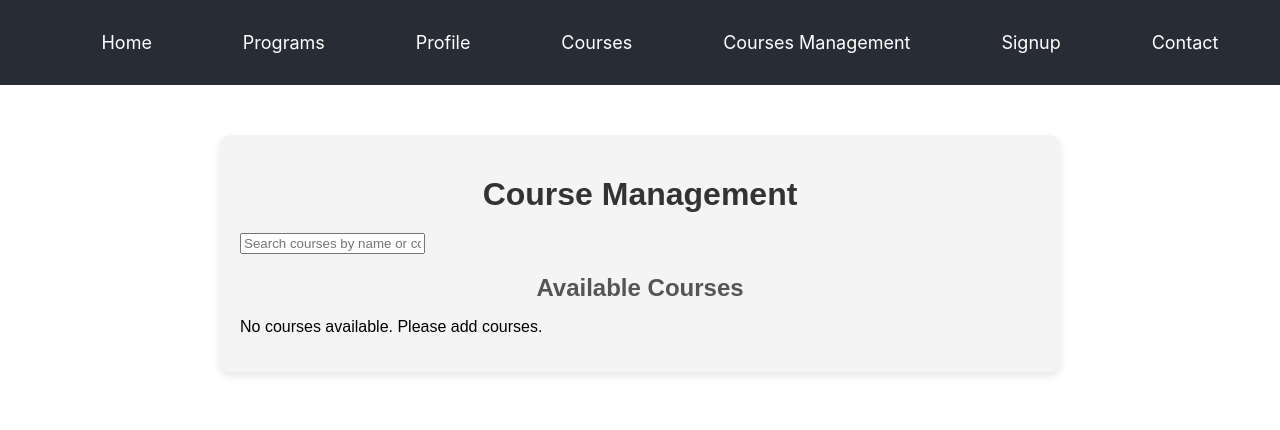
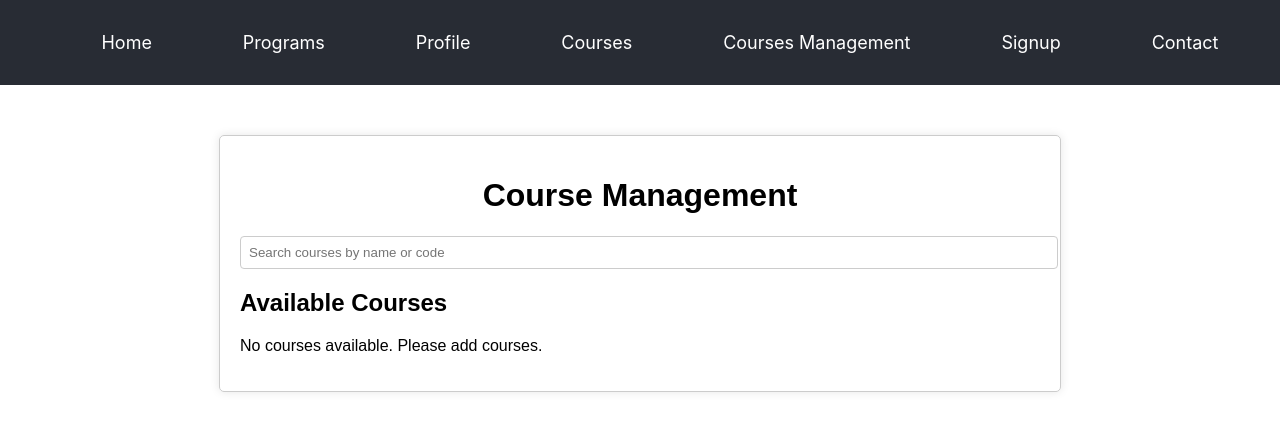
Before and after one commit to code-sample-git/group2-bow-course-registration, a React (Create React App) app: page /courses in a window 1280 px wide. Shown: the top 430 px of the page. Built offline with nearby package versions, Linux system fonts and the light colour scheme.

Commit message:
Update Courses.css

```diff
--- a/src/components/Courses.css
+++ b/src/components/Courses.css
@@ -2,121 +2,87 @@
 .course-container {
     font-family: 'Arial', sans-serif;
     margin: 50px auto;
+    max-width: 800px;
     padding: 20px;
-    width: 80%;
-    max-width: 800px;
-    background-color: #f4f4f4;
-    border-radius: 10px;
-    box-shadow: 0 4px 8px rgba(0, 0, 0, 0.1);
+    border: 1px solid #ccc;
+    border-radius: 5px;
+    box-shadow: 0 0 10px rgba(0, 0, 0, 0.1);
   }
 
-  .course-container h1 {
+  h1 {
     text-align: center;
-    margin-bottom: 20px;
-    color: #333;
   }
 
   .form-container {
-    margin-bottom: 30px;
+    margin-bottom: 20px;
   }
 
   .input-container {
     margin: 10px 0;
   }
 
-  .input-container label {
+  label {
     display: block;
     margin-bottom: 5px;
-    font-size: 16px;
   }
 
-  .input-container input {
+  input[type='text'],
+  input[type='date'],
+  textarea {
     width: 100%;
-    padding: 10px;
-    font-size: 16px;
+    padding: 8px;
     border: 1px solid #ccc;
     border-radius: 4px;
   }
 
-  .add-course-btn {
-    display: block;
-    width: 100%;
-    padding: 12px;
-    background-color: #007bff;
+  .add-course-btn,
+  .edit-btn,
+  .delete-btn {
+    background-color: #28a745;
     color: white;
     border: none;
-    border-radius: 5px;
-    font-size: 16px;
+    padding: 10px 15px;
     cursor: pointer;
-    margin-top: 15px;
+    border-radius: 4px;
   }
 
-  .add-course-btn:hover {
-    background-color: #0056b3;
+  .add-course-btn:hover,
+  .edit-btn:hover,
+  .delete-btn:hover {
+    background-color: #218838;
   }
 
   .course-list {
     margin-top: 20px;
   }
 
-  .course-list h2 {
-    text-align: center;
-    margin-bottom: 15px;
-    color: #555;
-  }
-
   table {
     width: 100%;
     border-collapse: collapse;
-    margin: 20px 0;
   }
 
-  table, th, td {
-    border: 1px solid #ddd;
-  }
-
-  th, td {
-    padding: 12px;
-    text-align: center;
+  th,
+  td {
+    padding: 10px;
+    text-align: left;
+    border-bottom: 1px solid #ddd;
   }
 
   th {
+    background-color: #f2f2f2;
+  }
+
+  .selected {
     background-color: #007bff;
     color: white;
   }
 
-  td {
-    background-color: #f9f9f9;
-  }
-
-  .delete-btn {
-    background-color: #dc3545;
-    color: white;
-    padding: 8px 12px;
-    border: none;
-    border-radius: 5px;
-    cursor: pointer;
-  }
-
-  .delete-btn:hover {
-    background-color: #c82333;
-  }
-
   .error-message {
-    color: #dc3545;
-    margin-top: 10px;
-    font-size: 14px;
+    color: red;
     text-align: center;
   }
 
-  /* Responsive styles */
-  @media (max-width: 768px) {
-    .course-container {
-      width: 100%;
-      padding: 15px;
-    }
-
-    table, th, td {
-      font-size: 14px;
-    }
+  .success-message {
+    color: green;
+    text-align: center;
   }
```
